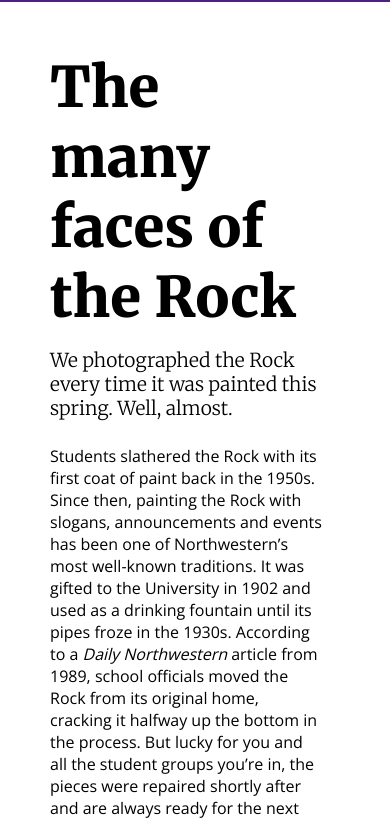
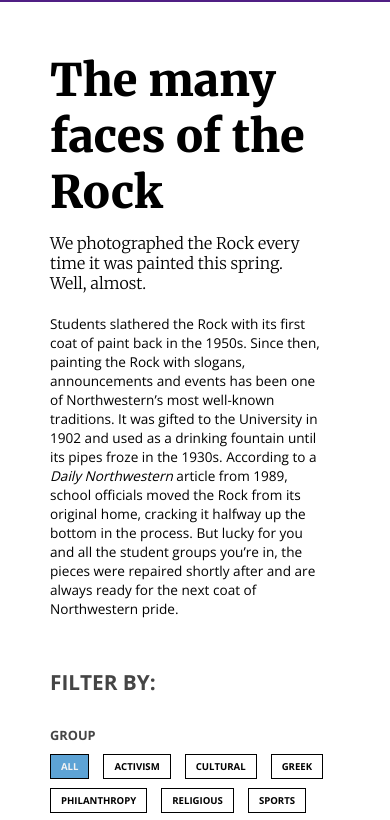
Before and after one commit to ashwu/the-rock, a plain HTML site: page index.html in a window 390 px wide. Shown: the part 50-870 px from the top of the page. Drawn offline with nearby package versions, Linux system fonts and the light colour scheme.

Commit message:
media queries

```diff
--- a/css/main.css
+++ b/css/main.css
@@ -169,9 +169,42 @@
 }
 
 
-@media screen and (max-width: 965px) {
+@media screen and (max-width: 1180px) {
 
-    body {
-        background-color:;
+    h1 {
+       font-size: 2.8em;
+    }
+
+    h2 {
+    	font-size: 1em;
     }
 }
+
+
+@media screen and (max-width: 970px) {
+	.btn {
+		font-size: 0.6em;
+		border: 2px solid black;
+		padding: 5px 10px 5px 10px;
+	}
+}
+
+@media screen and (max-width: 800px) {
+	.story {
+		font-size: 0.85em;
+	}
+
+	.btn {
+		font-size: 0.6em;
+		border: 1.5px solid black;
+		padding: 5px 10px 5px 10px;
+		margin-bottom: 1em;
+	}
+}
+
+@media screen and (max-width: 400px) {
+	.element-item{
+		width: 20%;
+		padding: 0.2em 0.2em 0.2em 0;
+	}
+}
```
